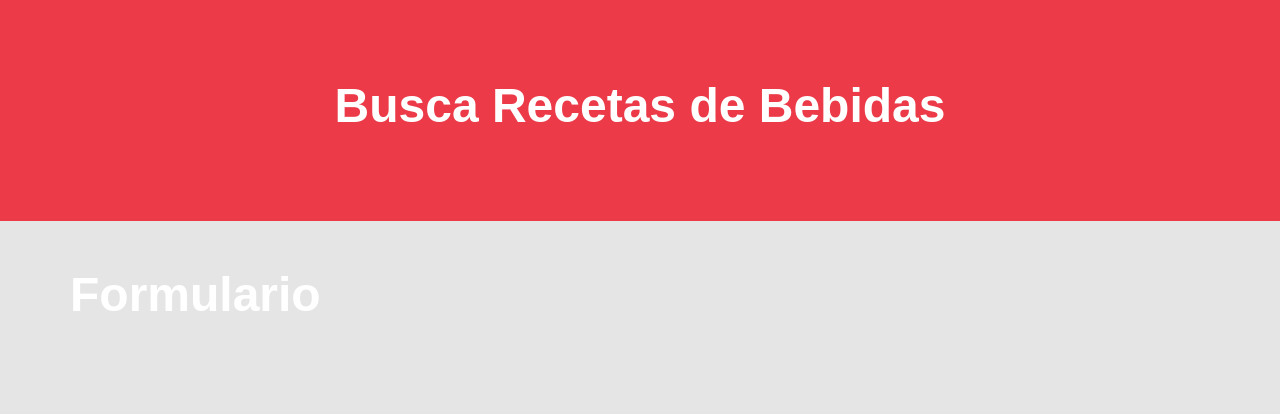
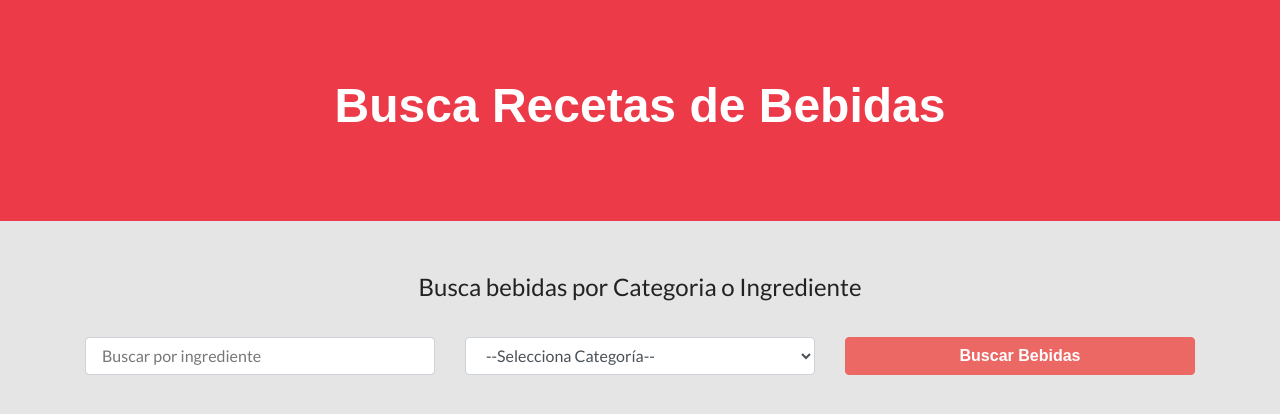
Before and after one commit to EzequielLara/bebidas, a React (Create React App) app: page / in a window 1280 px wide. Shown: the top 414 px of the page. Built offline with nearby package versions, Linux system fonts and the light colour scheme; a web font is replaced by a local one.

Commit message:
diseño formulario

```diff
--- a/src/components/Formulario.js
+++ b/src/components/Formulario.js
@@ -2,7 +2,37 @@
 
 const Formulario = () => {
     return (
-        <h1>Formulario</h1>
+        <form className = 'col-12'>
+            <fieldset className = 'text-center'>
+                <legend>Busca bebidas por Categoria o Ingrediente</legend>
+            </fieldset>
+
+            <div className='row mt-4'>
+                <div className= 'col-md-4'>
+                    <input
+                        name = 'nombre'
+                        className = 'form-control'
+                        type = 'text'
+                        placeholder = 'Buscar por ingrediente'
+                    />
+                </div>
+                <div className = 'col-md-4'>
+                    <select
+                        className = 'form-control'
+                        name = 'categoria'
+                    >
+                        <option value = ''>--Selecciona Categoría--</option>
+                    </select>
+                </div>
+                <div className = 'col-md-4'>
+                    <input
+                        type = 'submit'
+                        className = 'btn btn-block btn-primary'
+                        value = 'Buscar Bebidas'
+                    />
+                </div>
+            </div>
+        </form>
     );
 };
 
```
